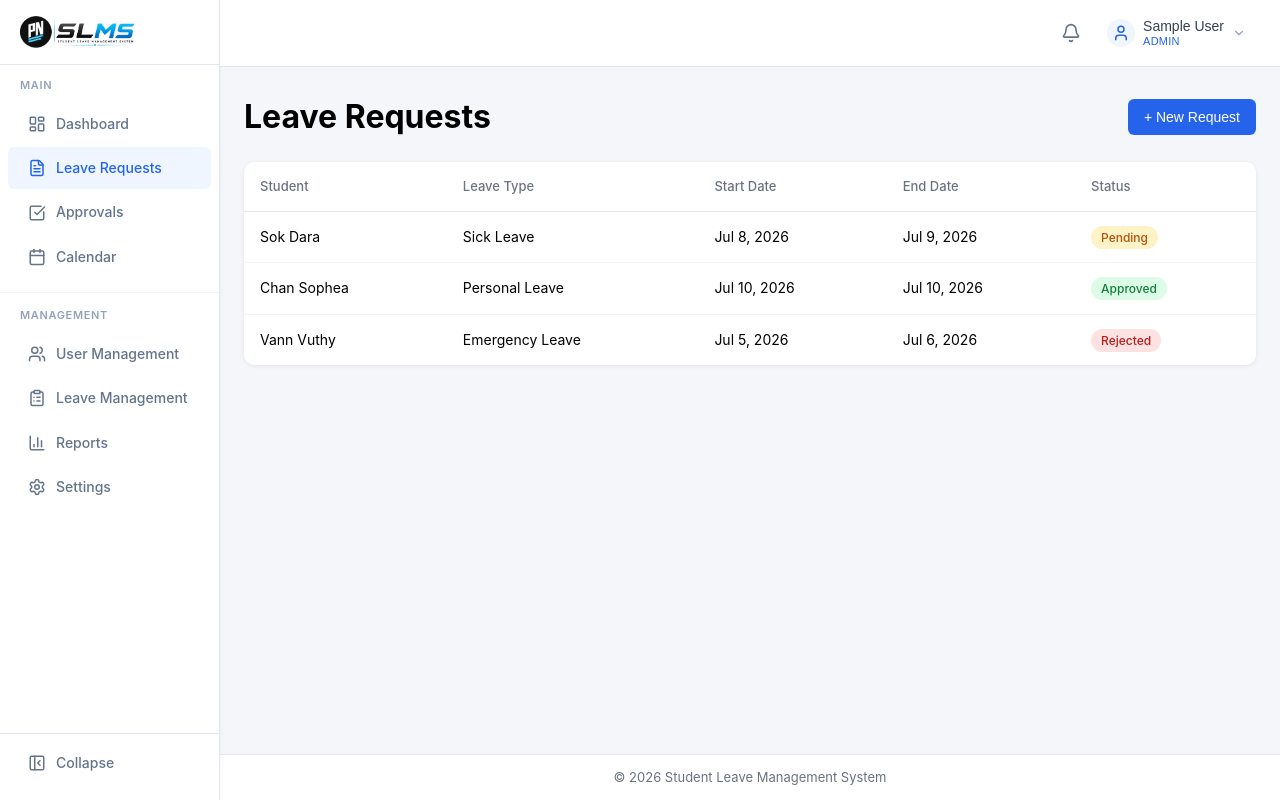
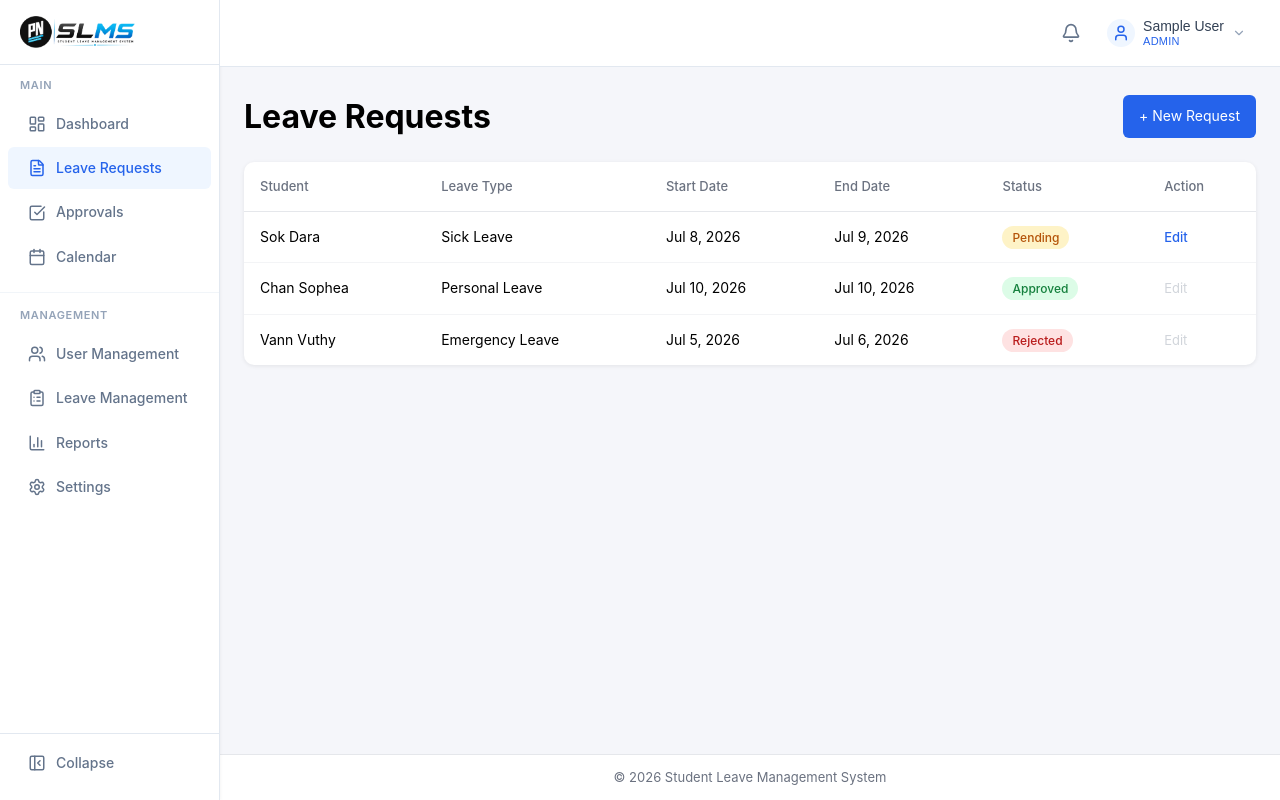
Before and after one commit to G10-SLMS/G10-SLMS-FRONT, a Vue app: page /leave-requests in a window 1280 px wide. Built offline with nearby package versions, Linux system fonts and the light colour scheme; no server answers; sample sign-in values are in the browser's storage.

Commit message:
feat(leave-request): build create/edit leave request form (#45)

```diff
--- a/src/views/LeaveRequestView.vue
+++ b/src/views/LeaveRequestView.vue
@@ -2,7 +2,7 @@
   <div class="leave-requests">
     <div class="header-row">
       <h1>Leave Requests</h1>
-      <button class="new-btn">+ New Request</button>
+      <RouterLink to="/leave/new" class="new-btn">+ New Request</RouterLink>
     </div>
 
     <div class="table-card">
@@ -14,6 +14,7 @@
             <th>Start Date</th>
             <th>End Date</th>
             <th>Status</th>
+            <th>Action</th>
           </tr>
         </thead>
         <tbody>
@@ -27,6 +28,16 @@
                 {{ request.status }}
               </span>
             </td>
+            <td>
+              <RouterLink
+                v-if="request.status === 'Pending'"
+                :to="`/leave/${request.id}/edit`"
+                class="edit-link"
+              >
+                Edit
+              </RouterLink>
+              <span v-else class="edit-disabled">Edit</span>
+            </td>
           </tr>
         </tbody>
       </table>
@@ -34,7 +45,7 @@
   </div>
 </template>
 
-<script setup>
+<script setup lang="ts">
 import { ref } from 'vue'
 
 // Placeholder data — will come from GET /api/leave-requests later
@@ -65,6 +76,8 @@ const requests = ref([
   border-radius: 6px;
   font-size: 14px;
   cursor: pointer;
+  text-decoration: none;
+  display: inline-block;
 }
 
 .new-btn:hover {
@@ -125,4 +138,20 @@ tbody tr:last-child {
   background: #fee2e2;
   color: #b91c1c;
 }
+
+.edit-link {
+  color: #2563eb;
+  text-decoration: none;
+  font-size: 13px;
+  font-weight: 500;
+}
+
+.edit-link:hover {
+  text-decoration: underline;
+}
+
+.edit-disabled {
+  color: #d1d5db;
+  font-size: 13px;
+}
 </style>
```
